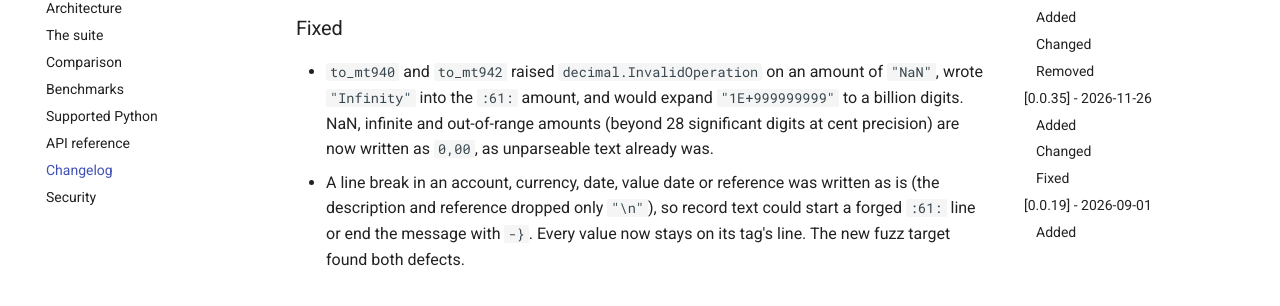
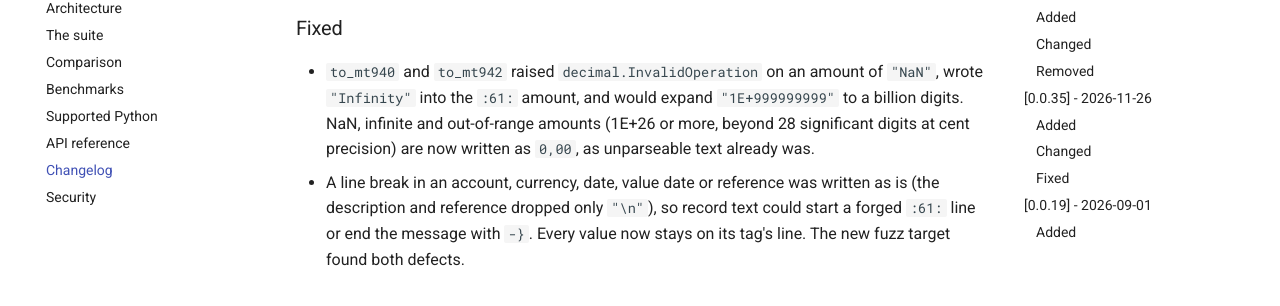
Before and after one commit to sebastienrousseau/bankstatementparser-writer-swift, an MkDocs documentation site: the page built from docs/changelog.md, in a window 1280 px wide and 1400 px high, scrolled down 285 px. Shown: the part 172-478 px from the top of the window. Built offline with MkDocs 1.6.1 and Material for MkDocs 9.7.7, drawn with Linux system fonts in a browser that asks for light colours; comment, search, counter and statistics services are not loaded; some of the changed text lies outside the part shown.

Commit message:
docs: describe the SWIFT amount guard precisely
The CHANGELOG, usage page and ARCHITECTURE.md now say that an amount
of 1E+26 or more is written as 0,00 (the guard uses adjusted() since
the previous perf change), where line breaks are joined, and that the
throughput test runs without coverage.

Assisted-by: Claude Code:claude-opus-5-5
Signed-off-by: Sebastien Rousseau <sebastienrousseau@users.noreply.github.com>

```diff
--- a/CHANGELOG.md
+++ b/CHANGELOG.md
@@ -16,8 +16,9 @@ In lockstep with the suite's 0.0.36 release.
 - `to_mt940` and `to_mt942` raised `decimal.InvalidOperation` on an
   amount of `"NaN"`, wrote `"Infinity"` into the `:61:` amount, and
   would expand `"1E+999999999"` to a billion digits. NaN, infinite and
-  out-of-range amounts (beyond 28 significant digits at cent precision)
-  are now written as `0,00`, as unparseable text already was.
+  out-of-range amounts (1E+26 or more, beyond 28 significant digits at
+  cent precision) are now written as `0,00`, as unparseable text
+  already was.
 - A line break in an account, currency, date, value date or reference
   was written as is (the description and reference dropped only
   `"\n"`), so record text could start a forged `:61:` line or end the
```
Also changed, not shown: other parts of CHANGELOG.md (+3 -0 lines), ARCHITECTURE.md (+3 -2 lines), docs/usage.md (+1 -1 lines).
